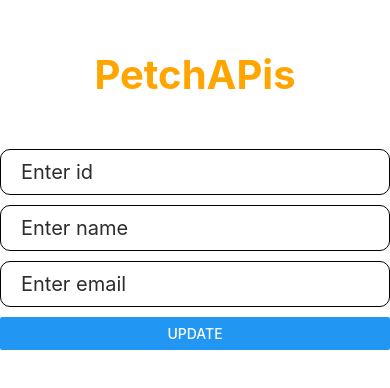
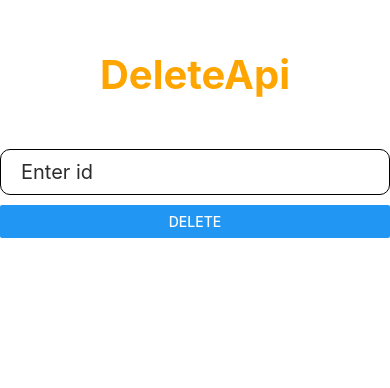
Before and after one commit to nuruddin-osman/react-native-practice, a React Native app: screen / in a window 390 px wide. Shown: the top 388 px of the page. Built offline with nearby package versions, Linux system fonts and the light colour scheme.

Commit message:
Delete api fectch done

```diff
--- a/App.jsx
+++ b/App.jsx
@@ -18,6 +18,7 @@ import UserAlert from './src/components/UserAlert';
 import PostAPi from './src/components/PostAPi';
 import Put_APi from './src/components/Put_APi';
 import PetchAPis from './src/components/PetchAPis';
+import DeleteApi from './src/components/DeleteApi';
 
 const App = () => {
   return (
@@ -60,7 +61,8 @@ const App = () => {
         {/* {<UserAlert />} */}
         {/* {<PostAPi />} */}
         {/* {<Put_APi />} */}
-        {<PetchAPis />}
+        {/* {<PetchAPis />} */}
+        {<DeleteApi />}
       </View>
     </ScrollView>
   );
--- /dev/null
+++ b/src/components/DeleteApi.jsx
@@ -0,0 +1,37 @@
+import { View, Text, TextInput, Button, Alert } from 'react-native';
+import React, { useState } from 'react';
+import { styles } from '../screens/contacts/style';
+import axios from 'axios';
+
+const DeleteApi = () => {
+  const [userId, setUserId] = useState('');
+  const handleChange = value => {
+    setUserId(value);
+  };
+
+  const handlePress = async () => {
+    try {
+      const res = await axios.delete(`http://10.0.2.2:3000/users/${userId}`);
+      Alert.alert('success', 'The items delete done');
+      console.log(res.data);
+    } catch (error) {
+      Alert.alert('Error', 'The items delete failed');
+    }
+  };
+  return (
+    <View>
+      <Text style={styles.heading}>DeleteApi</Text>
+      <View>
+        <TextInput
+          value={userId}
+          onChangeText={value => handleChange(value)}
+          placeholder="Enter id"
+          style={styles.inputs}
+        />
+        <Button title="Delete" onPress={handlePress} />
+      </View>
+    </View>
+  );
+};
+
+export default DeleteApi;
```
